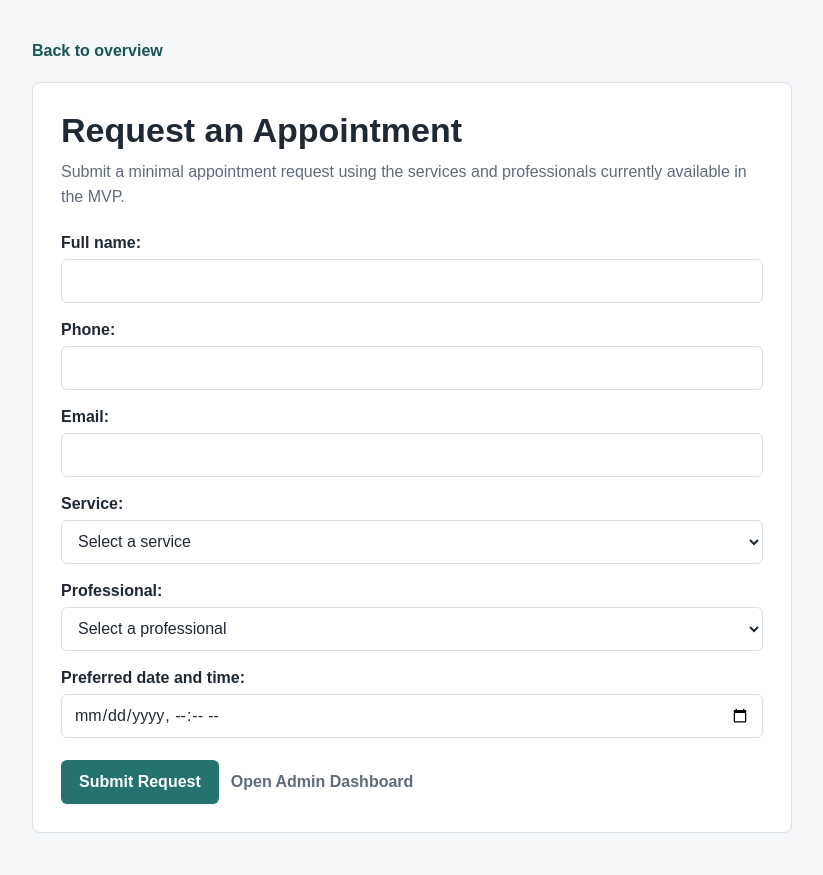
After one commit to devricardo90/clinic-booking-mini, a Django app: page /appointments/new/ in a window 1280 px wide. The commit adds this page. Shown: the whole page, without its empty margins (228-1051 px from the left). Run offline with Django 5.2, Linux system fonts and the light colour scheme; data that the repository does not hold is empty.

Commit message:
feat: add public appointment request flow

```diff
--- a/clinic_booking_mini/urls.py
+++ b/clinic_booking_mini/urls.py
@@ -3,9 +3,11 @@
 from django.contrib import admin
 from django.urls import path
 
-from scheduling.views import home
+from scheduling.views import appointment_new, appointment_success, home
 
 urlpatterns = [
     path("", home, name="home"),
+    path("appointments/new/", appointment_new, name="appointment_new"),
+    path("appointments/success/", appointment_success, name="appointment_success"),
     path("admin/", admin.site.urls),
 ]
--- /dev/null
+++ b/scheduling/forms.py
@@ -0,0 +1,29 @@
+from django import forms
+
+from .models import Professional, Service
+
+
+class AppointmentRequestForm(forms.Form):
+    full_name = forms.CharField(max_length=120, label="Full name")
+    phone = forms.CharField(max_length=30, required=False, label="Phone")
+    email = forms.EmailField(label="Email")
+    service = forms.ModelChoiceField(
+        queryset=Service.objects.none(),
+        label="Service",
+        empty_label="Select a service",
+    )
+    professional = forms.ModelChoiceField(
+        queryset=Professional.objects.none(),
+        label="Professional",
+        empty_label="Select a professional",
+    )
+    scheduled_for = forms.DateTimeField(
+        label="Preferred date and time",
+        input_formats=["%Y-%m-%dT%H:%M"],
+        widget=forms.DateTimeInput(attrs={"type": "datetime-local"}),
+    )
+
+    def __init__(self, *args, **kwargs):
+        super().__init__(*args, **kwargs)
+        self.fields["service"].queryset = Service.objects.filter(is_active=True).order_by("name")
+        self.fields["professional"].queryset = Professional.objects.filter(is_active=True).order_by("full_name")
--- /dev/null
+++ b/scheduling/templates/scheduling/appointment_form.html
@@ -0,0 +1,191 @@
+<!doctype html>
+<html lang="en">
+<head>
+    <meta charset="utf-8">
+    <meta name="viewport" content="width=device-width, initial-scale=1">
+    <title>Request Appointment | Clinic Booking Mini</title>
+    <style>
+        :root {
+            color-scheme: light;
+            --bg: #f6f7f9;
+            --panel: #ffffff;
+            --ink: #1f2933;
+            --muted: #5f6b7a;
+            --line: #d9dee7;
+            --accent: #24736f;
+            --accent-dark: #185653;
+            --error: #a33a3a;
+        }
+
+        * {
+            box-sizing: border-box;
+        }
+
+        body {
+            margin: 0;
+            font-family: Arial, Helvetica, sans-serif;
+            background: var(--bg);
+            color: var(--ink);
+        }
+
+        .page {
+            min-height: 100vh;
+            padding: 42px 20px;
+        }
+
+        .shell {
+            width: min(760px, 100%);
+            margin: 0 auto;
+        }
+
+        .topline {
+            margin-bottom: 22px;
+        }
+
+        .back-link {
+            color: var(--accent-dark);
+            font-weight: 700;
+            text-decoration: none;
+        }
+
+        .panel {
+            padding: 28px;
+            border: 1px solid var(--line);
+            border-radius: 8px;
+            background: var(--panel);
+        }
+
+        h1 {
+            margin: 0 0 10px;
+            font-size: 34px;
+            line-height: 1.15;
+            letter-spacing: 0;
+        }
+
+        .intro {
+            margin: 0 0 24px;
+            color: var(--muted);
+            font-size: 16px;
+            line-height: 1.55;
+        }
+
+        form {
+            display: grid;
+            gap: 18px;
+        }
+
+        .field {
+            display: grid;
+            gap: 7px;
+        }
+
+        label {
+            font-weight: 700;
+        }
+
+        input,
+        select {
+            width: 100%;
+            min-height: 44px;
+            padding: 10px 12px;
+            border: 1px solid var(--line);
+            border-radius: 6px;
+            background: #ffffff;
+            color: var(--ink);
+            font: inherit;
+        }
+
+        input:focus,
+        select:focus {
+            outline: 2px solid rgba(36, 115, 111, 0.22);
+            border-color: var(--accent);
+        }
+
+        .errors,
+        .non-field-errors {
+            margin: 0;
+            padding: 0;
+            list-style: none;
+            color: var(--error);
+            font-size: 14px;
+            line-height: 1.45;
+        }
+
+        .actions {
+            display: flex;
+            flex-wrap: wrap;
+            gap: 12px;
+            align-items: center;
+            margin-top: 4px;
+        }
+
+        button {
+            min-height: 44px;
+            padding: 0 18px;
+            border: 0;
+            border-radius: 6px;
+            background: var(--accent);
+            color: #ffffff;
+            cursor: pointer;
+            font: inherit;
+            font-weight: 700;
+        }
+
+        button:hover,
+        button:focus {
+            background: var(--accent-dark);
+        }
+
+        .admin-link {
+            color: var(--muted);
+            font-weight: 700;
+            text-decoration: none;
+        }
+    </style>
+</head>
+<body>
+    <main class="page">
+        <div class="shell">
+            <div class="topline">
+                <a class="back-link" href="{% url 'home' %}">Back to overview</a>
+            </div>
+            <section class="panel">
+                <h1>Request an Appointment</h1>
+                <p class="intro">
+                    Submit a minimal appointment request using the services and professionals currently available in the MVP.
+                </p>
+
+                <form method="post" novalidate>
+                    {% csrf_token %}
+                    {% if form.non_field_errors %}
+                        <ul class="non-field-errors">
+                            {% for error in form.non_field_errors %}
+                                <li>{{ error }}</li>
+                            {% endfor %}
+                        </ul>
+                    {% endif %}
+
+                    {% for field in form %}
+                        <div class="field">
+                            {{ field.label_tag }}
+                            {{ field }}
+                            {% if field.errors %}
+                                <ul class="errors">
+                                    {% for error in field.errors %}
+                                        <li>{{ error }}</li>
+                                    {% endfor %}
+                                </ul>
+                            {% endif %}
+                        </div>
+                    {% endfor %}
+
+                    <div class="actions">
+                        <button type="submit">Submit Request</button>
+                        <a class="admin-link" href="/admin/">Open Admin Dashboard</a>
+                    </div>
+                </form>
+            </section>
+        </div>
+    </main>
+</body>
+</html>
--- a/scheduling/views.py
+++ b/scheduling/views.py
@@ -1,6 +1,8 @@
 from django.shortcuts import render
+from django.shortcuts import redirect
 
-from .models import Appointment, Professional, Service
+from .forms import AppointmentRequestForm
+from .models import Appointment, Client, Professional, Service
 
 
 def home(request):
@@ -21,3 +23,35 @@ def home(request):
             "appointments": appointments,
         },
     )
+
+
+def appointment_new(request):
+    if request.method == "POST":
+        form = AppointmentRequestForm(request.POST)
+        if form.is_valid():
+            email = form.cleaned_data["email"]
+            client = Client.objects.filter(email=email).order_by("id").first()
+            if client is None:
+                client = Client(email=email)
+
+            client.full_name = form.cleaned_data["full_name"]
+            client.phone = form.cleaned_data["phone"]
+            client.is_active = True
+            client.save()
+
+            Appointment.objects.create(
+                client=client,
+                service=form.cleaned_data["service"],
+                professional=form.cleaned_data["professional"],
+                scheduled_for=form.cleaned_data["scheduled_for"],
+                status=Appointment.Status.SCHEDULED,
+            )
+            return redirect("appointment_success")
+    else:
+        form = AppointmentRequestForm()
+
+    return render(request, "scheduling/appointment_form.html", {"form": form})
+
+
+def appointment_success(request):
+    return render(request, "scheduling/appointment_success.html")
```
Also changed, not shown: STATUS.md (+28 -28 lines), backlog.md (+20 -16 lines), docs/ops/backlog.md (+10 -6 lines), docs/ops/execution-log.md (+33 -28 lines), docs/ops/session-handoff.md (+31 -27 lines), docs/ops/status.md (+35 -40 lines), scheduling/templates/scheduling/appointment_success.html (added, +108 -0 lines), scheduling/templates/scheduling/home.html (+26 -7 lines).
